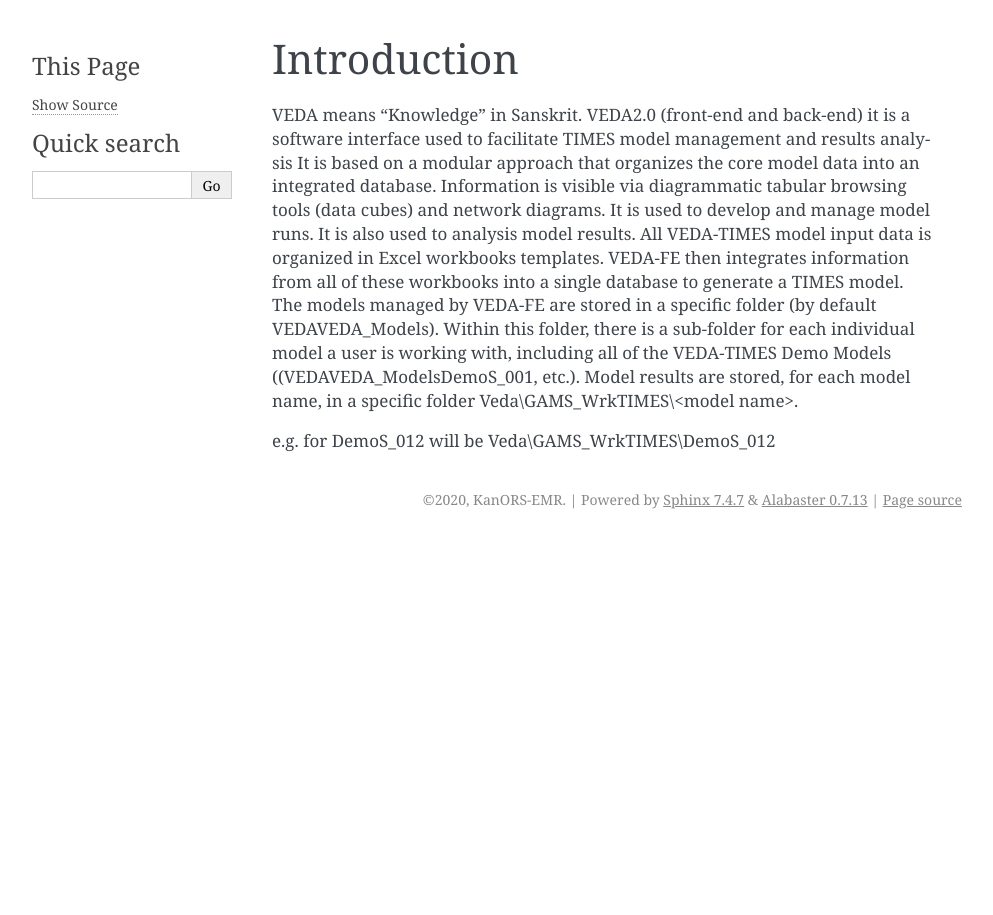
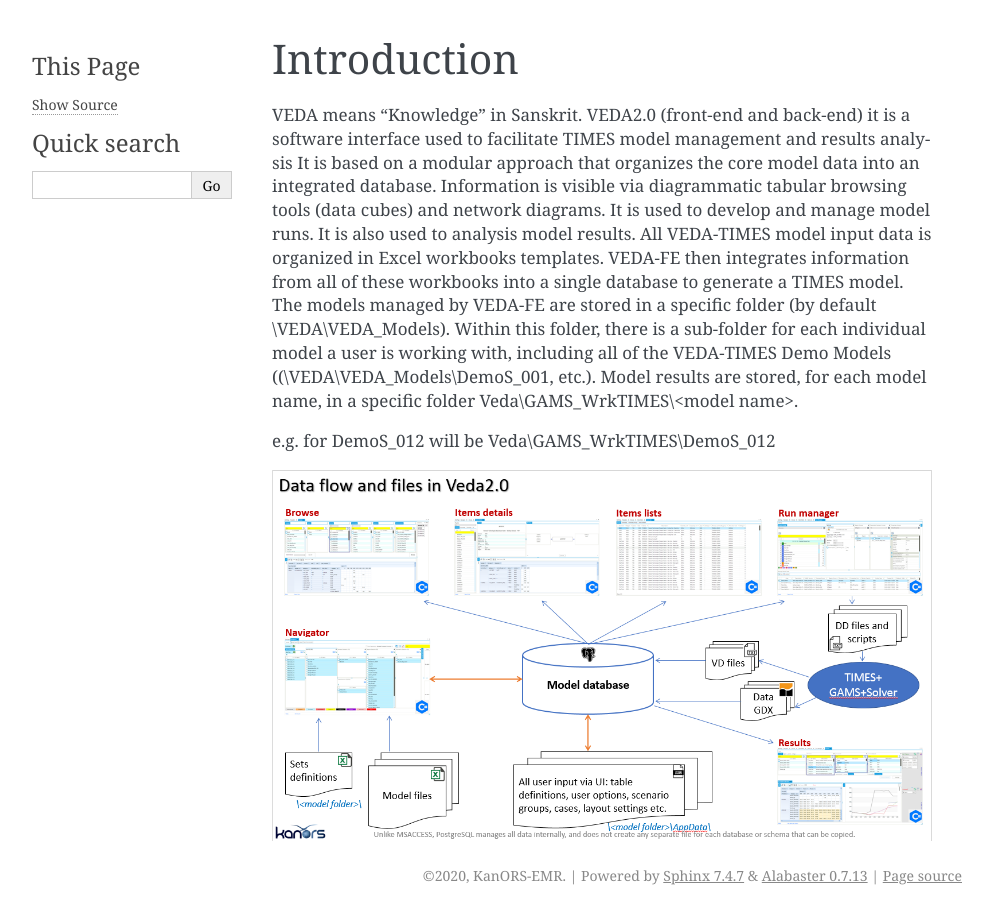
Before and after one commit to kanors-emr/Veda-documentation, a Sphinx documentation site: the page built from docs/source/pages/introduction.rst, in a window 1280 px wide. Shown: the whole page, without its empty margins (148-1141 px from the left). Built offline with Sphinx 7.4.7, drawn with Linux system fonts in a browser that asks for light colours.

Commit message:
Data flow image in intro

```diff
--- a/docs/source/pages/introduction.rst
+++ b/docs/source/pages/introduction.rst
@@ -8,8 +8,10 @@
 It is used to develop and manage model runs.
 It is also used to analysis model results.
 All VEDA-TIMES model input data is organized in Excel workbooks templates. VEDA-FE then integrates information from all of these workbooks into a single database to generate a TIMES model.
-The models managed by VEDA-FE are stored in a specific folder (by default \VEDA\VEDA_Models). Within this folder, there is a sub-folder for each individual model a user is working with, including all of the VEDA-TIMES Demo Models ((\VEDA\VEDA_Models\DemoS_001, etc.).
+The models managed by VEDA-FE are stored in a specific folder (by default \\VEDA\\VEDA_Models). Within this folder, there is a sub-folder for each individual model a user is working with, including all of the VEDA-TIMES Demo Models ((\\VEDA\\VEDA_Models\\DemoS_001, etc.).
 Model results are stored, for each model name, in a specific folder
 Veda\\GAMS_WrkTIMES\\<model name>.
 
 e.g. for DemoS_012 will be Veda\\GAMS_WrkTIMES\\DemoS_012
+
+.. image:: images/data_flow_and_files.PNG
```
Also changed, not shown: docs/source/pages/images/data_flow_and_files.PNG (added).
